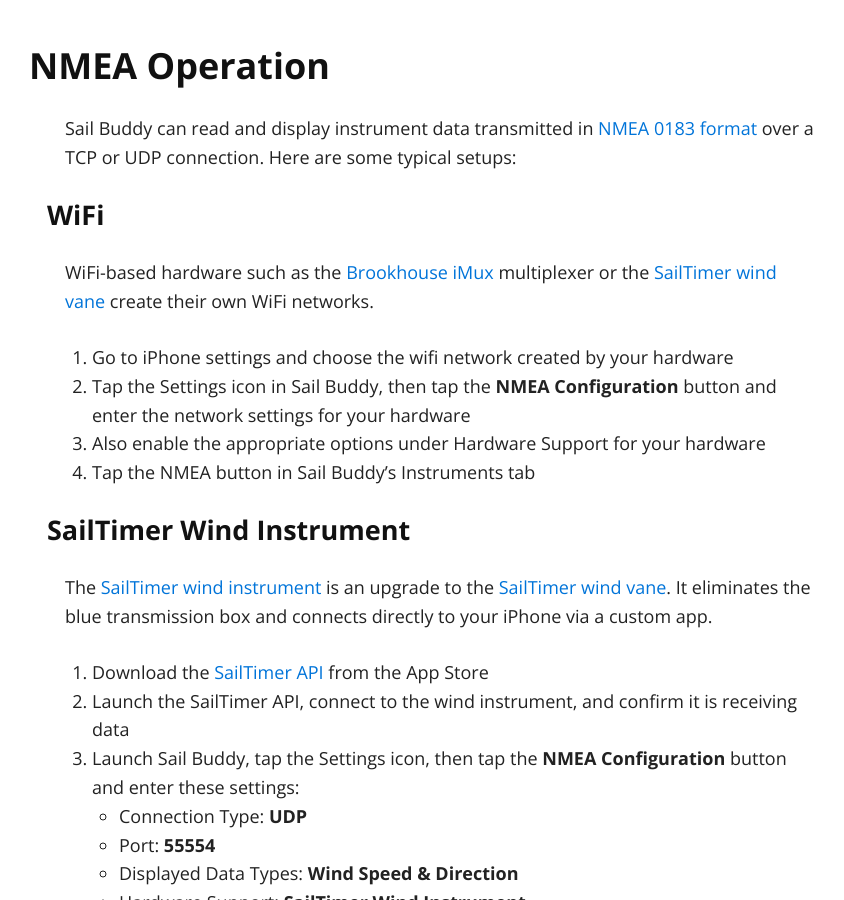
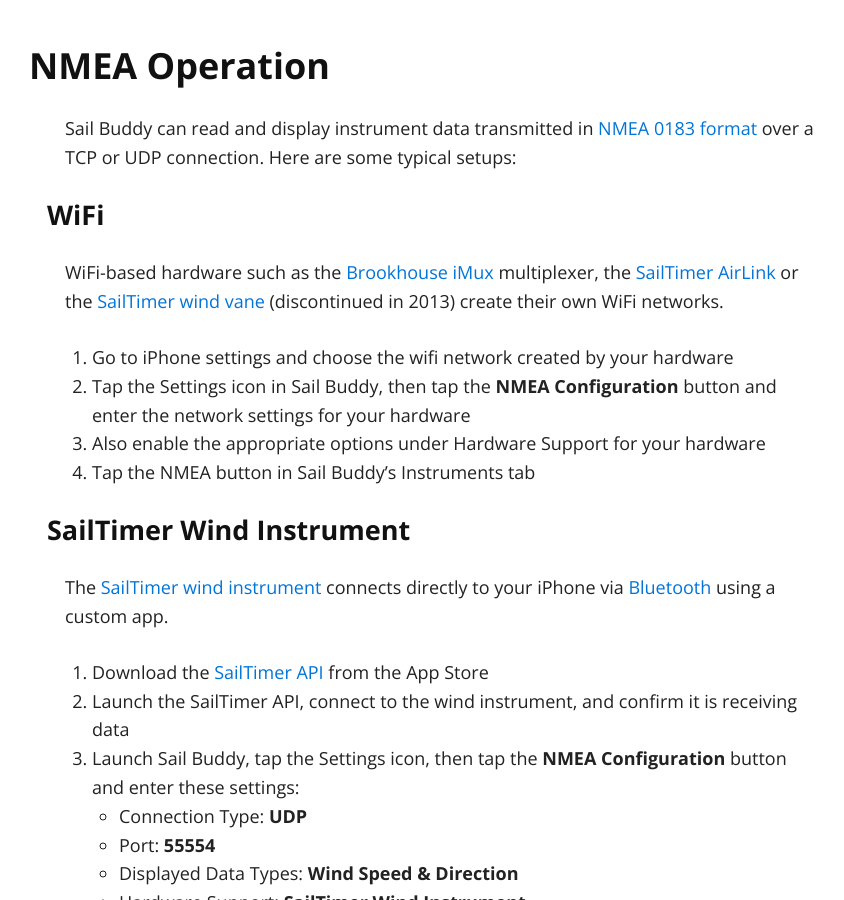
Before and after one commit to tgherzog/sailbuddy-pages, a Jekyll site: the page built from index.md, in a window 1280 px wide and 900 px high, scrolled down 2214 px. Shown: the whole window, without its empty margins (200-1044 px from the left). Built offline with Jekyll 4.4.1, drawn with Linux system fonts in a browser that asks for light colours.

Commit message:
Small updates for SailTimer changes

```diff
--- a/index.md
+++ b/index.md
@@ -62,7 +62,8 @@
 #### WiFi ####
 
 WiFi-based hardware such as the
-[Brookhouse iMux][imux] multiplexer or the [SailTimer wind vane][sailtimer1] create their own WiFi networks.
+[Brookhouse iMux][imux] multiplexer, the [SailTimer AirLink][airlink]  or the
+[SailTimer wind vane][sailtimer1] (discontinued in 2013) create their own WiFi networks.
 
 1. Go to iPhone settings and choose the wifi network created by your hardware
 2. Tap the Settings icon in Sail Buddy, then tap the **NMEA Configuration** button and enter the network settings for your hardware
@@ -71,8 +72,7 @@
 
 ##### SailTimer Wind Instrument #####
 
-The [SailTimer wind instrument][sailtimer2] is an upgrade to the [SailTimer wind vane][sailtimer2]. It eliminates the blue transmission box and connects directly
-to your iPhone via a custom app.
+The [SailTimer wind instrument][sailtimer2] connects directly to your iPhone via [Bluetooth][bt] using a custom app.
 
 1. Download the [SailTimer API][stapi] from the App Store
 2. Launch the SailTimer API, connect to the wind instrument, and confirm it is receiving data
@@ -127,13 +127,17 @@
 {: .app-store :}
 
 [sailtimer1]: http://sailtimerwindvane.com
-[sailtimer2]: http://www.sailtimerwind.com
-[imux]:      http://brookhouseonline.com/imux.htm
-[nmea]:      https://en.wikipedia.org/wiki/NMEA_0183
-[contact]:   mailto:sailbuddyapp@gmail.com
-[store]:     {{ site.app_store_download }}
+[sailtimer2]: http://www.sailtimerwind.com/sailbuddy
+[airlink]:    http://www.sailtimerwind.com/airlink
+[imux]:       http://brookhouseonline.com/imux.htm
+[nmea]:       https://en.wikipedia.org/wiki/NMEA_0183
+[contact]:    mailto:sailbuddyapp@gmail.com
+[store]:      {{ site.app_store_download }}
 
-[ex1]: https://itunes.apple.com/us/app/inavx-marine-navigation-noaa/id286616280?mt=8
-[ex2]: https://itunes.apple.com/us/app/aqua-map-usa-pro-marine-gps/id700695449?mt=8
-[ex3]: https://itunes.apple.com/us/app/i-boating-gps-nautical-marine/id994992062?mt=8
+[ex1]:   https://itunes.apple.com/us/app/inavx-marine-navigation-noaa/id286616280?mt=8
+[ex2]:   https://itunes.apple.com/us/app/aqua-map-usa-pro-marine-gps/id700695449?mt=8
+[ex3]:   https://itunes.apple.com/us/app/i-boating-gps-nautical-marine/id994992062?mt=8
 [stapi]: https://itunes.apple.com/us/app/sailtimer-api/id959558893?mt=8
+
+
+[bt]:    https://en.wikipedia.org/wiki/Bluetooth
```
Also changed, not shown: images/affiliates/sailtimer.jpg (added).
